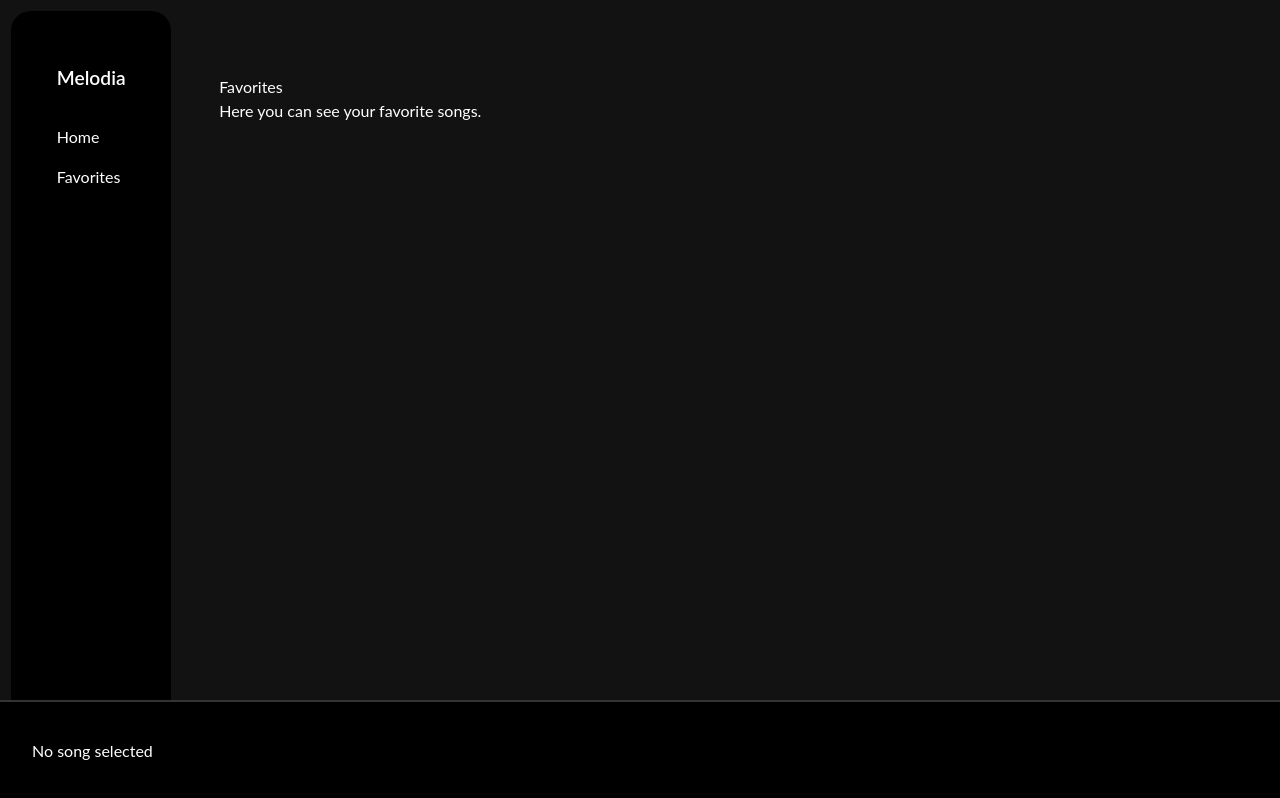
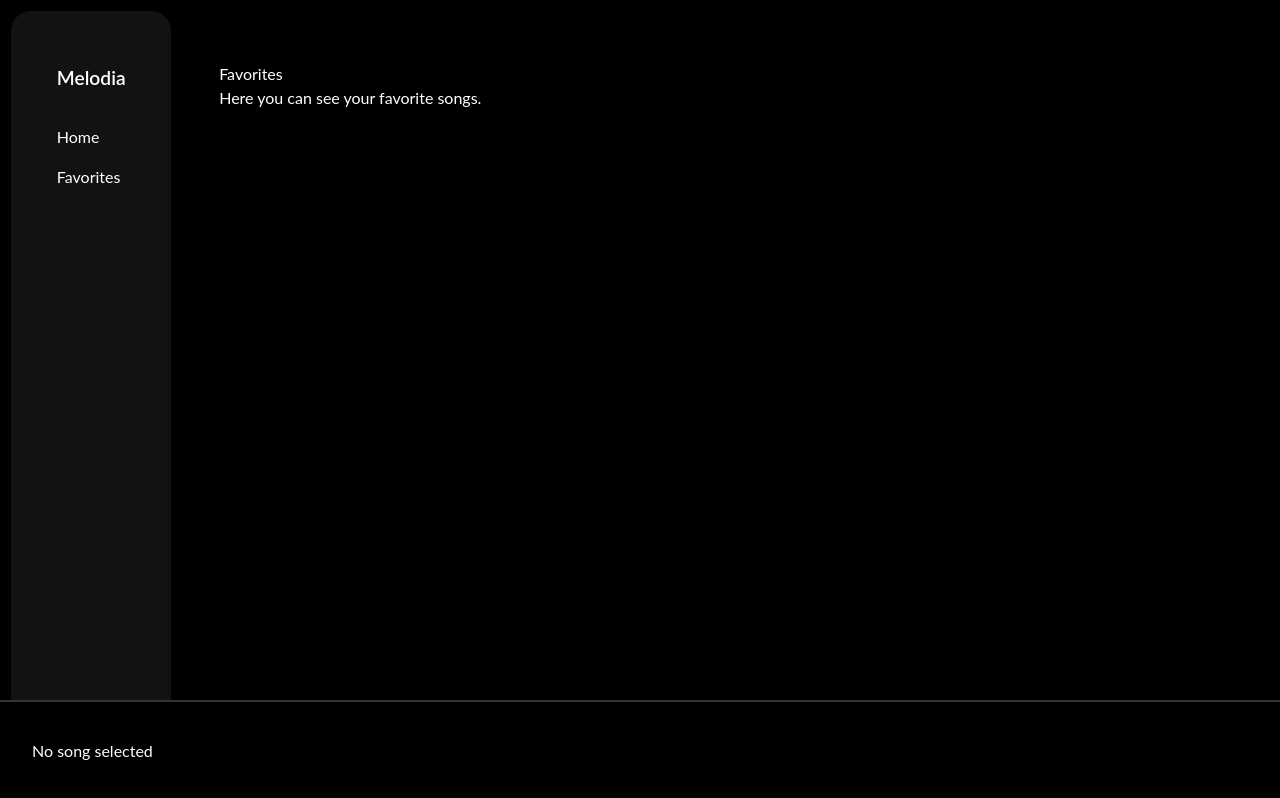
Before and after one commit to herdisheida/Melodia, a Next.js app in the folder my-app/: page /favorites in a window 1280 px wide. Built offline with nearby package versions, Linux system fonts and the light colour scheme.

Commit message:
fixing colors on cards side and bg

```diff
--- a/my-app/app/favorites/FavoritesPage.module.css
+++ b/my-app/app/favorites/FavoritesPage.module.css
@@ -1,3 +1,3 @@
 .container {
-  margin: 4rem 3rem;
+  margin: 3.2rem 3rem;
 }
--- a/my-app/components/search/SongCard.tsx
+++ b/my-app/components/search/SongCard.tsx
@@ -5,7 +5,7 @@ import { usePlayer } from "@/context/PlayerContext";
 import Link from "next/link";
 import styles from "./SongCard.module.css";
 
-const MAX_TITLE_CHARS = 25; //
+const MAX_TITLE_CHARS = 23; //
 
 export default function SongCard({ song }: { song: Song }) {
   const { setCurrentSong } = usePlayer();
--- a/my-app/styles/global.css
+++ b/my-app/styles/global.css
@@ -16,7 +16,7 @@ body,
 
 main {
   /* make sure stuff sem er falið bakvið player er sjáanlegt */
-  margin-bottom: 10rem;
+  margin-bottom: 3.5rem;
 }
 
 .appLayout {
@@ -30,7 +30,7 @@ main {
   .sidebarArea {
     display: flex;
     justify-content: center;
-    background: var(--color-black);
+    background: var(--color-secondary-bg);
     border-radius: 1.25rem;
   }
 }
--- a/my-app/styles/variables.css
+++ b/my-app/styles/variables.css
@@ -4,7 +4,9 @@
   --color-black: black;
 
   /* main colors */
-  --color-main-bg: #121212;
+  --color-main-bg: var(--color-black);
+  --color-secondary-bg: #121212;
+
   --color-main-font: white;
   --color-secondary-font: #b3b3b3;
   --color-border: #333;
@@ -14,6 +16,8 @@
   --color-accent-2: #7f73e9;
 
   /* card colors */
-  --color-card-bg: #1c1c1c;
+  --color-card-bg: var(--color-main-bg);
+  --color-card-hover-bg: var(--color-secondary-bg);
+
   --color-play-btn-bg: var(--color-accent-2);
 }
```
Also changed, not shown: my-app/components/search/SongCard.module.css (+7 -1 lines).
